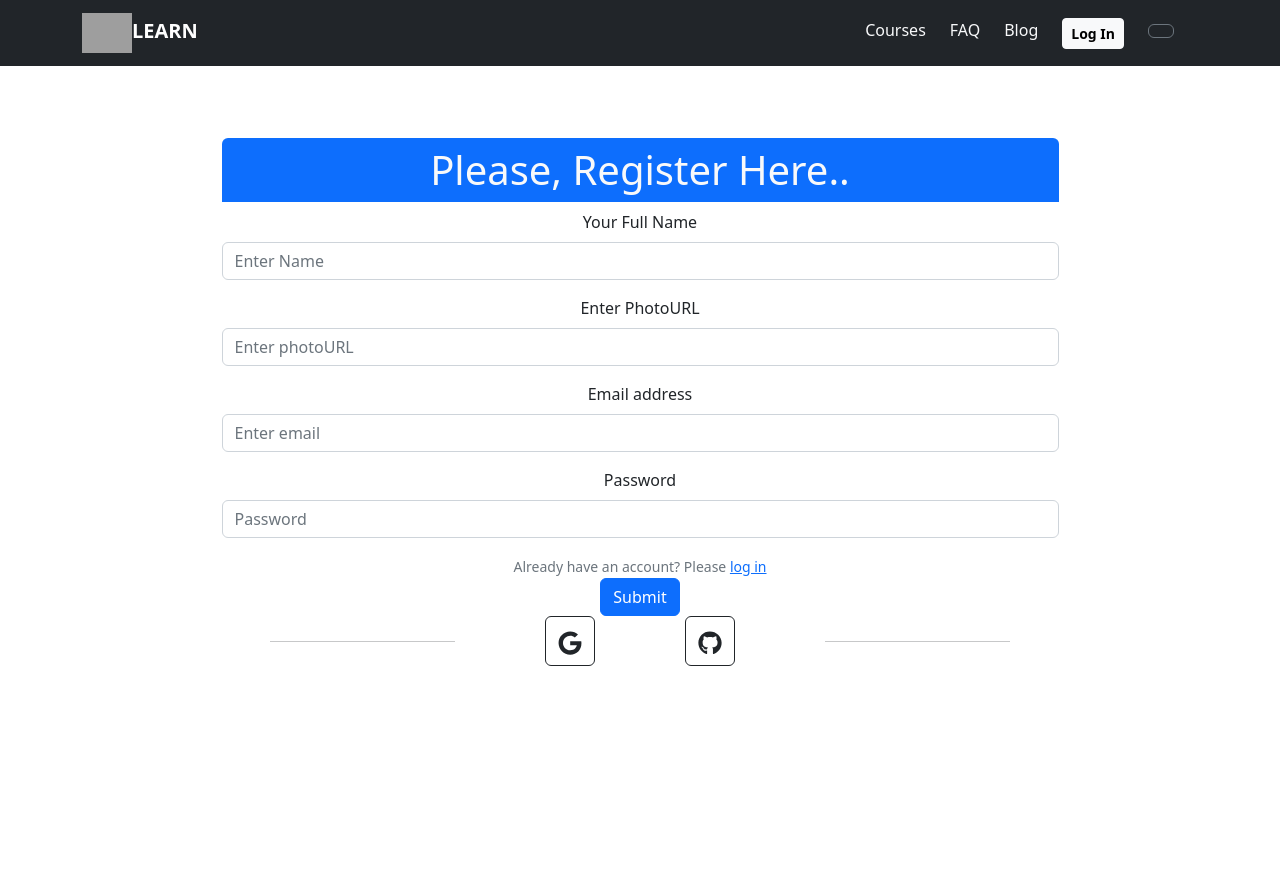
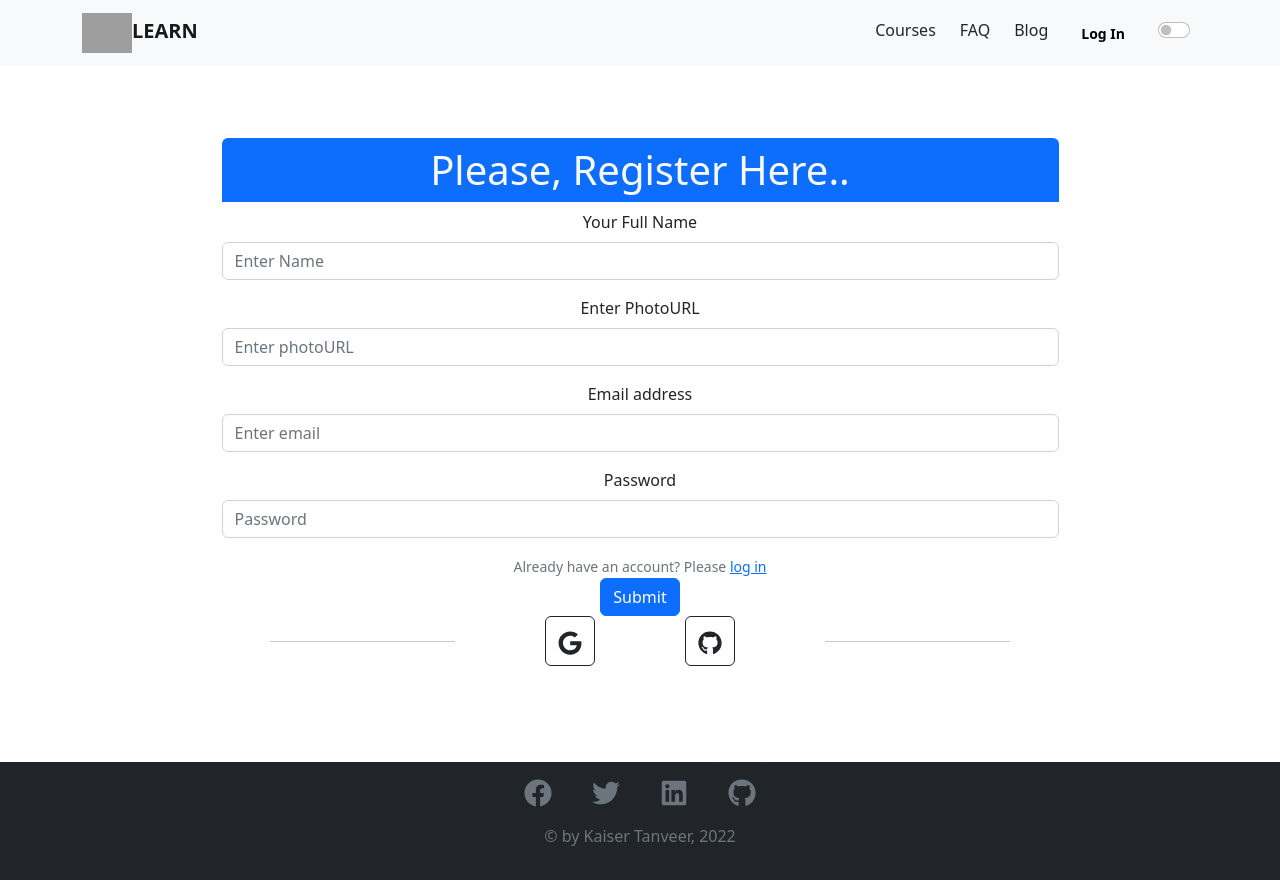
Before and after one commit to Kaiser-Tanveer/DevLearner-Client-React-Authentication-, a React (Create React App) app: page /register in a window 1280 px wide. Before the commit the page ends 800 px from the top, so only its background shows below. Built offline with nearby package versions, Linux system fonts and the light colour scheme; no server answers; grey boxes are pictures that could not be loaded.

Commit message:
Dark mode updated in the Navbar

```diff
--- a/src/Components/Pages/Cards/Cards.js
+++ b/src/Components/Pages/Cards/Cards.js
@@ -15,7 +15,7 @@ const Cards = ({ card }) => {
                     </Card.Text>
                 </Card.Body>
                 <Card.Footer>
-                    <Link to={`/category/${card.id}`} className='text-start text-light'><Button variant='primary' className='w-100'>Details</Button></Link>
+                    <Link to={`/category/${card.id}`} className='text-start text-light'><Button variant='primary' className='w-100'>Checkout</Button></Link>
                 </Card.Footer>
             </Card>
         </div>
--- a/src/Components/Pages/Courses/Course.js
+++ b/src/Components/Pages/Courses/Course.js
@@ -4,8 +4,8 @@ import { Link } from 'react-router-dom';
 const Course = ({ course }) => {
     return (
         /* Course Category */
-        <div>
-            <Link to={`/category/${course.id}`} className='text-start text-light'>{course.name}<hr /></Link>
+        <div className='course-card bg-secondary pt-2 rounded'>
+            <Link to={`/category/${course.id}`} className='text-light text-decoration-none ms-md-2 ms-lg-5 fs-5'>{course.name}<hr /></Link>
         </div>
     );
 };
--- /dev/null
+++ b/src/Components/Pages/Header/Footer/Footer.css
@@ -0,0 +1,3 @@
+.social:hover {
+    color: #0d6efd;
+}
--- /dev/null
+++ b/src/Components/Pages/Header/Footer/Footer.js
@@ -0,0 +1,18 @@
+import React from 'react';
+import './Footer.css';
+import { FaFacebook, FaGithub, FaTwitter, FaLinkedin } from 'react-icons/fa';
+import { Button } from 'react-bootstrap';
+
+const Footer = () => {
+    return (
+        <div className='bg-dark pb-2'>
+            <Button href='https://web.facebook.com/Kaiser2581' target='_blank' className='text-secondary fs-3 mx-2 border-0 bg-dark'><FaFacebook className='social' /></Button>
+            <Button href='https://web.facebook.com/Kaiser2581' target='_blank' className='text-secondary fs-3 mx-2 border-0 bg-dark'><FaTwitter className='social' /></Button>
+            <Button href='https://web.facebook.com/Kaiser2581' target='_blank' className='text-secondary fs-3 mx-2 border-0 bg-dark'><FaLinkedin className='social' /></Button>
+            <Button href='https://web.facebook.com/Kaiser2581' target='_blank' className='text-secondary fs-3 mx-2 border-0 bg-dark'><FaGithub className='social' /></Button>
+            <p className='text-secondary py-2'>&copy; by Kaiser Tanveer, 2022</p>
+        </div>
+    );
+};
+
+export default Footer;
--- a/src/Components/Pages/Header/Header.js
+++ b/src/Components/Pages/Header/Header.js
@@ -5,14 +5,15 @@ import { Button } from 'react-bootstrap';
 import Container from 'react-bootstrap/Container';
 import Nav from 'react-bootstrap/Nav';
 import Navbar from 'react-bootstrap/Navbar';
-import { FaSun, FaMoon, FaUser } from 'react-icons/fa';
 import { Link } from 'react-router-dom';
 import { AuthContext } from '../../Contexts/AuthProvider';
 
 const Header = () => {
     const { user, logOut } = useContext(AuthContext);
-    console.log(user);
-    // const [dark, setDark] = useState(false);
+    // console.log(user);
+
+    // dark mode state
+    const [checked, setChecked] = useState();
 
     // Log Out
     const signOutHandler = () => {
@@ -22,39 +23,41 @@ const Header = () => {
                 console.error(error);
             })
     }
+
+    // Dark mode Handler
+    const setDarkHandler = (e) => {
+        const checked = e.target.checked;
+        setChecked(checked);
+    }
     return (
         <div>
-            <Navbar collapseOnSelect expand="lg" bg="dark" variant="dark">
+            <Navbar collapseOnSelect expand="lg" bg={checked ? 'dark' : 'light'} variant={checked ? 'dark' : 'light'}>
                 <Container>
                     <Navbar.Brand className='fw-bold'> <img src="https://d2fltix0v2e0sb.cloudfront.net/dev-black.png" alt="" height="40px" width="50px" />LEARN</Navbar.Brand>
                     <Navbar.Toggle aria-controls="responsive-navbar-nav" />
                     <Navbar.Collapse id="responsive-navbar-nav">
 
                         <Nav className='ms-auto'>
-                            <Link className='me-4 text-decoration-none text-light' to='/courses'>Courses</Link>
-                            <Link className='me-4 text-decoration-none text-light' to='faq'>FAQ</Link>
-                            <Link className='me-4 text-decoration-none text-light' to='/blog'>Blog</Link>
+                            <Link className='me-4 text-decoration-none text-light' to='/courses'><span className={checked ? 'text-light' : 'text-dark'}>Courses</span></Link>
+                            <Link className='me-4 text-decoration-none text-light' to='faq'><span className={checked ? 'text-light' : 'text-dark'}>FAQ</span></Link>
+                            <Link className='me-4 text-decoration-none text-light' to='/blog'><span className={checked ? 'text-light' : 'text-dark'}>Blog</span></Link>
                             <div className='me-4 text-decoration-none text-light'>
                                 {
                                     user && user?.uid ?
-                                        <>
+                                        <div className='d-flex justify-content-between'>
                                             <Link to='/profile'><img data-toggle="tooltip" data-placement="bottom" title={user?.displayName} className='rounded-circle me-4' src={user?.photoURL} alt="" height="35px" width="35px" /></Link>
                                             <Button onClick={signOutHandler} variant='outline-primary' size='sm'>Log Out</Button>
-                                        </>
+                                        </div>
                                         :
                                         <>
                                             <Link to='/logIn'><Button className='fw-bold' variant='light' size='sm'>Log In</Button></Link>
                                         </>
                                 }
                             </div>
-                            <Link className='me-4 text-decoration-none text-light'>
-                                <Button variant="outline-secondary">
-                                    {/* {
-                                        dark ? <span>Dark</span> :
-                                            <span>Light</span>
-                                    } */}
-                                </Button>
-                            </Link>
+                            <div className='form-check form-switch'>
+                                <input onClick={setDarkHandler} value='dark' type="checkbox" className='form-check-input' id="checkbox" />
+                                <label className='form-check-label' htmlFor="checkbox"></label>
+                            </div>
                         </Nav>
                     </Navbar.Collapse>
                 </Container>
--- a/src/Components/Pages/Home/Home.js
+++ b/src/Components/Pages/Home/Home.js
@@ -12,16 +12,14 @@ const Home = () => {
     return (
         <Container>
             <div className='row'>
-                <div className='col-12 col-md-2 text-center text-md-start bg-primary py-5 position-relative px-2'>
-                    <h3>Courses: {courses.length}</h3>
-                    <div className='position-fixed'>
+                <div className='col-12 col-md-2 text-center text-md-start bg-light py-5 position-static position-md-relative position-lg-relative px-2'>
+                    <h3 className='py-4 text-center'>Courses: {courses.length}</h3>
                     {
                         courses.map(course => <Course
                             key={course.id}
                             course={course}
                         />)
                     }
-                    </div>
                 </div>
                 <div className='col-12 col-md-10 bg-light'>
                     <h2 className='text-center fw-bold pt-4'>Choice Your <span className='text-warning'>Best Course</span></h2>
--- a/src/Routes/PrivateRoute/PrivateRoute.js
+++ b/src/Routes/PrivateRoute/PrivateRoute.js
@@ -6,7 +6,7 @@ import { AuthContext } from '../../Components/Contexts/AuthProvider';
 const PrivateRoute = ({ children }) => {
     // Getting Context
     const { user, loading } = useContext(AuthContext);
-    console.log(user);
+    // console.log(user);
     const location = useLocation();
 
     if (loading) {
--- a/src/Routes/layout.js/Main.js
+++ b/src/Routes/layout.js/Main.js
@@ -1,5 +1,6 @@
 import React from 'react';
 import { Outlet } from 'react-router-dom';
+import Footer from '../../Components/Pages/Header/Footer/Footer';
 import Header from '../../Components/Pages/Header/Header';
 
 const Main = () => {
@@ -7,6 +8,7 @@ const Main = () => {
         <div>
             <Header />
             <Outlet />
+            <Footer />
         </div>
     );
 };
```
Lines whose indentation alone changed are shown as unchanged.
